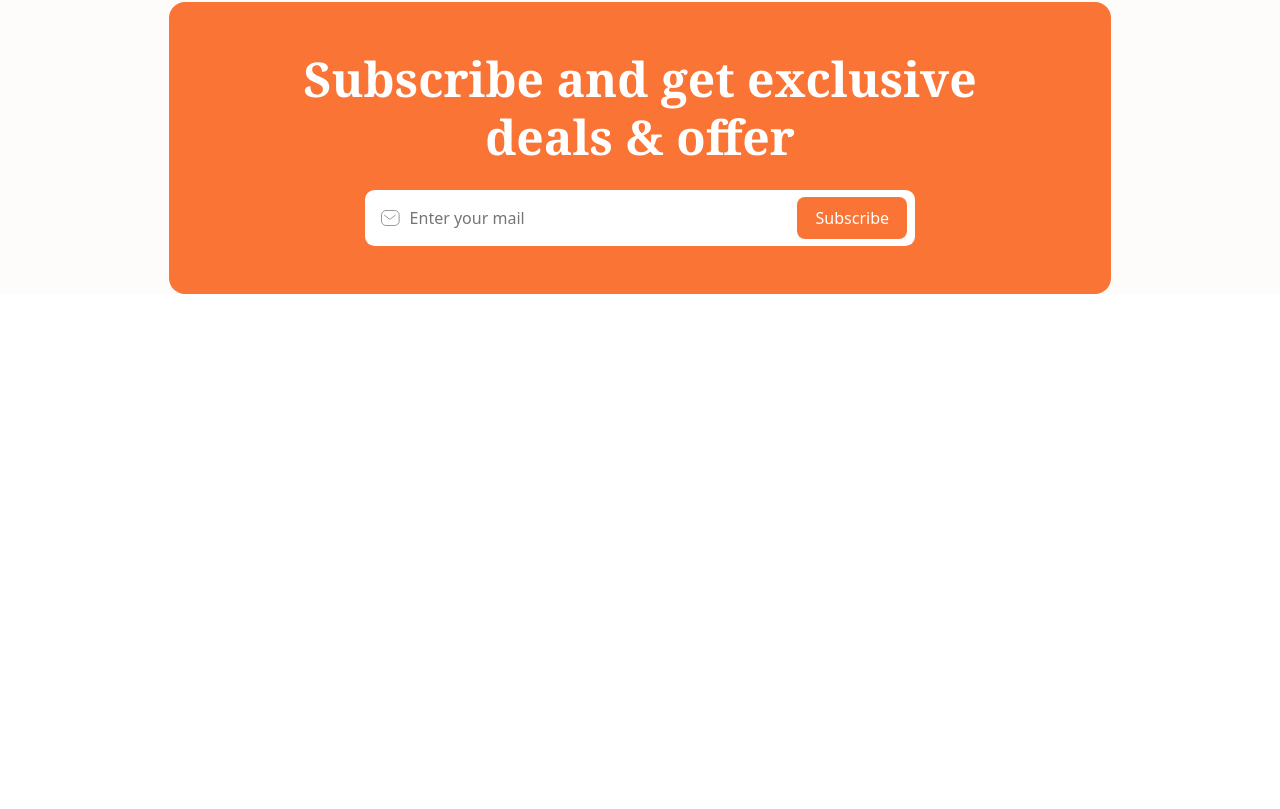
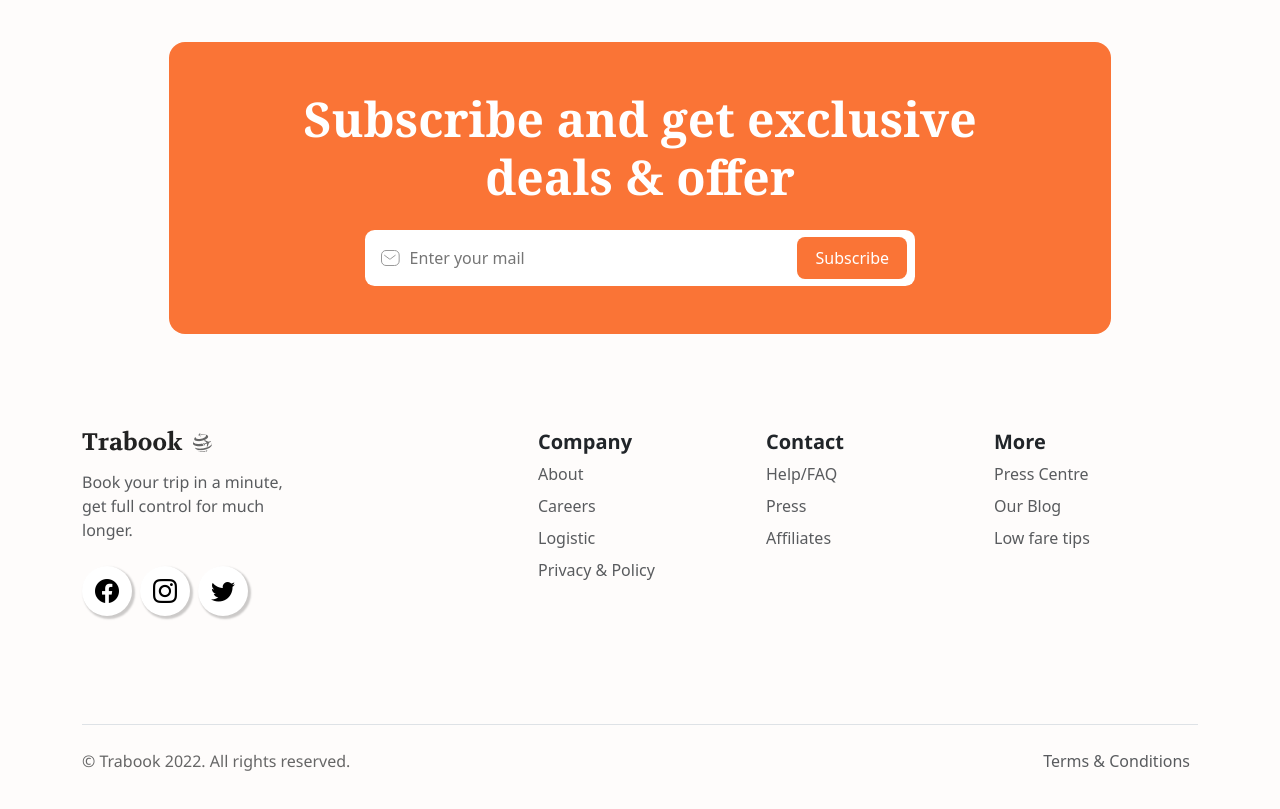
Before and after one commit to tiago2342t/vuejs-front, a Vue app: page / in a window 1280 px wide. Shown: the part 4827-5636 px from the top of the page. Before the commit the page ends 5169 px from the top, so only its background shows below. Built offline with nearby package versions, Linux system fonts and the light colour scheme.

Commit message:
Frontend completed

```diff
--- a/src/App.vue
+++ b/src/App.vue
@@ -10,6 +10,7 @@
       <OurBlog/>
       <SuscriptionForm/>
     </main>
+    <TheFooter/>
   </div>
 </template>
 
@@ -22,6 +23,7 @@ import VacationPlan from './components/VacationPlan.vue';
 import AboutUs from './components/AboutUs.vue';
 import OurBlog from './components/OurBlog.vue';
 import SuscriptionForm from './components/SuscriptionForm.vue';
+import TheFooter from './components/TheFooter.vue';
 
 // export default {
 //   name: 'App',
--- a/src/components/AboutUs.vue
+++ b/src/components/AboutUs.vue
@@ -41,6 +41,10 @@
 <script setup></script>
 
 <style scoped>
+#about-us {
+    margin-top: -2.5rem;
+}
+
 h1 {
     font-family: Cambria, Cochin, Georgia, Times, "Times New Roman", serif;
     font-weight: bold;
--- a/src/components/OurBlog.vue
+++ b/src/components/OurBlog.vue
@@ -90,7 +90,7 @@
 
 <style scoped>
 #blog {
-    margin: -10rem 0 5rem 0;
+    margin: -5rem 0 5rem 0;
 }
 
 .fila {
--- /dev/null
+++ b/src/components/TheFooter.vue
@@ -0,0 +1,171 @@
+<template>
+    <footer class="container-fluid">
+        <div class="container">
+            <div
+                class="row row-cols-1 row-cols-sm-2 row-cols-md-5 py-5 my-5"
+            >
+                <div class="col mb-2">
+                    <a
+                        href="/"
+                        class="d-flex align-items-center mb-3 link-body-emphasis text-decoration-none"
+                    >
+                        <img
+                            src="../assets/img/Logo.png"
+                            alt="Logo de Trabook en el footer"
+                        />
+                    </a>
+                    <p class="text-body-secondary">
+                        Book your trip in a minute, get full control for
+                        much longer.
+                    </p>
+                    <div
+                        class="redes-sociales d-flex gap-2 pt-2 pb-1 justify-content-start"
+                    >
+                        <a href="#" class="btn">
+                            <i class="bi bi-facebook"></i>
+                        </a>
+
+                        <a href="#" class="btn">
+                            <i class="bi bi-instagram"></i>
+                        </a>
+
+                        <a href="#" class="btn">
+                            <i class="bi bi-twitter"></i>
+                        </a>
+                    </div>
+                </div>
+
+                <div class="col mb-2"></div>
+
+                <div class="col mb-2">
+                    <h5>Company</h5>
+                    <ul class="nav flex-column">
+                        <li class="nav-item mb-2">
+                            <a
+                                href="#"
+                                class="nav-link p-0 text-body-secondary"
+                                >About</a
+                            >
+                        </li>
+                        <li class="nav-item mb-2">
+                            <a
+                                href="#"
+                                class="nav-link p-0 text-body-secondary"
+                                >Careers</a
+                            >
+                        </li>
+                        <li class="nav-item mb-2">
+                            <a
+                                href="#"
+                                class="nav-link p-0 text-body-secondary"
+                                >Logistic</a
+                            >
+                        </li>
+                        <li class="nav-item mb-2">
+                            <a
+                                href="#"
+                                class="nav-link p-0 text-body-secondary"
+                                >Privacy & Policy</a
+                            >
+                        </li>
+                    </ul>
+                </div>
+
+                <div class="col mb-2">
+                    <h5>Contact</h5>
+                    <ul class="nav flex-column">
+                        <li class="nav-item mb-2">
+                            <a
+                                href="#"
+                                class="nav-link p-0 text-body-secondary"
+                                >Help/FAQ</a
+                            >
+                        </li>
+                        <li class="nav-item mb-2">
+                            <a
+                                href="#"
+                                class="nav-link p-0 text-body-secondary"
+                                >Press</a
+                            >
+                        </li>
+                        <li class="nav-item mb-2">
+                            <a
+                                href="#"
+                                class="nav-link p-0 text-body-secondary"
+                                >Affiliates</a
+                            >
+                        </li>
+                    </ul>
+                </div>
+
+                <div class="col mb-2">
+                    <h5>More</h5>
+                    <ul class="nav flex-column">
+                        <li class="nav-item mb-2">
+                            <a
+                                href="#"
+                                class="nav-link p-0 text-body-secondary"
+                                >Press Centre</a
+                            >
+                        </li>
+                        <li class="nav-item mb-2">
+                            <a
+                                href="#"
+                                class="nav-link p-0 text-body-secondary"
+                                >Our Blog</a
+                            >
+                        </li>
+                        <li class="nav-item mb-2">
+                            <a
+                                href="#"
+                                class="nav-link p-0 text-body-secondary"
+                                >Low fare tips</a
+                            >
+                        </li>
+                    </ul>
+                </div>
+            </div>
+            <div
+                class="d-flex flex-column flex-sm-row justify-content-between py-4 my-4 border-top"
+            >
+                <p>© Trabook 2022. All rights reserved.</p>
+                <a href="#" class="nav-link px-2 text-body-secondary"
+                    >Terms & Conditions</a
+                >
+            </div>
+        </div>
+    </footer>
+</template>
+
+<script setup></script>
+
+<style scoped>
+footer h5 {
+    font-family: "Segoe UI", Tahoma, Geneva, Verdana, sans-serif;
+    font-weight: bold;
+}
+
+p {
+    color: #666;
+    font-family: "Segoe UI", Tahoma, Geneva, Verdana, sans-serif;
+}
+
+.redes-sociales a {
+    background-color: white;
+    border-radius: 50%;
+    box-shadow: 2px 2px 2px 1px rgba(0, 0, 0, 0.2);
+}
+
+.redes-sociales i {
+    color: black;
+    font-size: 1.5rem;
+}
+
+.redes-sociales a:hover {
+    background-color: #fa7436;
+}
+
+.redes-sociales a:hover i {
+    color: white;
+}
+</style>
```
